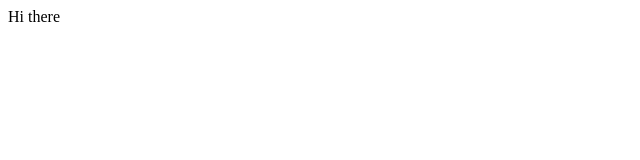
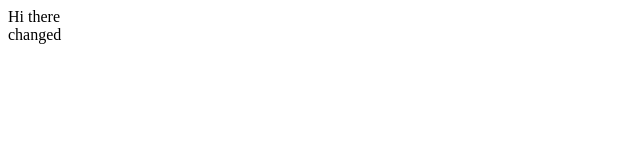
Before and after one commit to denissosnowsky/Timer, a plain HTML site: page index.html in a window 1280 px wide. Shown: the full height of the page, 0-640 px from the left. Drawn offline with Linux system fonts and the light colour scheme.

Commit message:
Added changed div

```diff
--- a/index.html
+++ b/index.html
@@ -1 +1,2 @@
 <div> Hi there</div>
+<div> changed</div>
```
